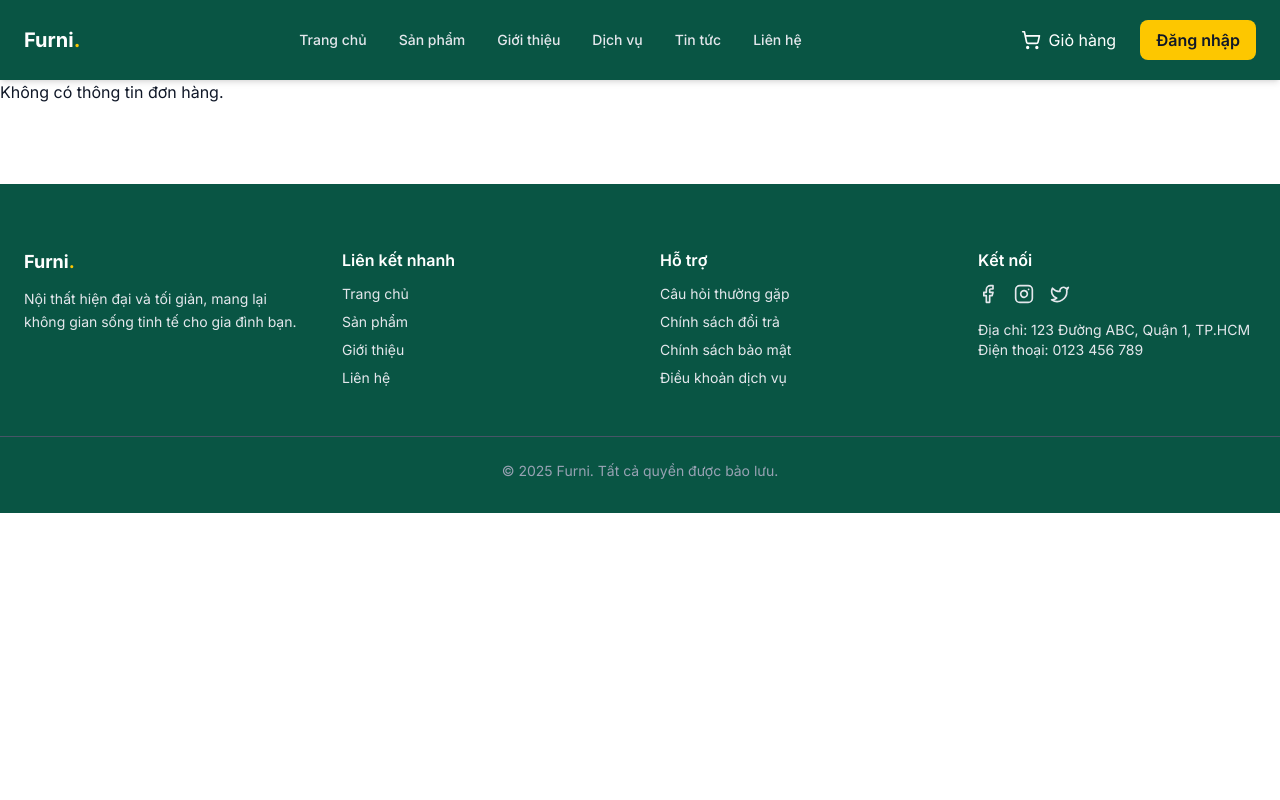
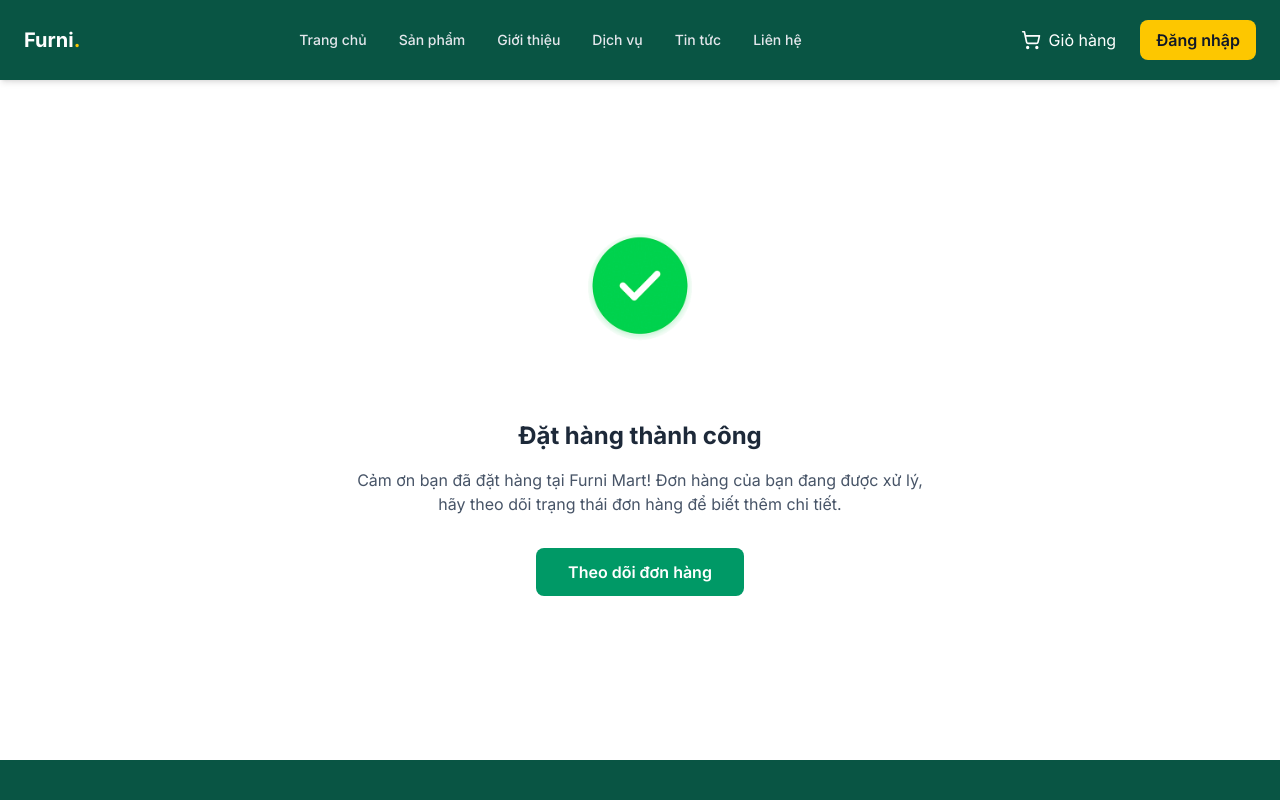
Before and after one commit to TonTon1410/furnimart-web, a React (Vite) app: page /order-confirmation in a window 1280 px wide. Shown: the top 800 px of the page. Built offline with nearby package versions, Linux system fonts and the light colour scheme.

Commit message:
order confirm page

```diff
--- a/src/pages/OrderConfirmationPage.tsx
+++ b/src/pages/OrderConfirmationPage.tsx
@@ -1,19 +1,32 @@
 import React from "react";
-import { useLocation, useNavigate } from "react-router-dom";
+import { useNavigate } from "react-router-dom";
+import orderConfirmGif from "@/assets/order-confirm-gif-maker.gif";
 
 const OrderConfirmationPage: React.FC = () => {
-  const location = useLocation();
   const navigate = useNavigate();
-  const order = location.state?.order;
-
-  if (!order) return <p>Không có thông tin đơn hàng.</p>;
 
   return (
-    <div className="order-confirmation">
-      <h2>Đặt hàng thành công!</h2>
-      <p>Cảm ơn bạn đã mua hàng.</p>
-      <p>Mã đơn hàng: <strong>{order.id}</strong></p>
-      <button onClick={() => navigate("/orders")}>Theo dõi đơn hàng</button>
+    <div className="flex flex-col items-center justify-center min-h-[75vh] px-6 text-center">
+      <img
+        src={orderConfirmGif}
+        alt="Order confirmed"
+        className="w-84 h-64 mb-0"
+      />
+
+      <h2 className="text-2xl font-bold text-gray-800 mb-4">
+        Đặt hàng thành công
+      </h2>
+
+      <p className="text-gray-600 mb-8 max-w-xl">
+        Cảm ơn bạn đã đặt hàng tại Furni Mart! Đơn hàng của bạn đang được xử lý, hãy theo dõi trạng thái đơn hàng để biết thêm chi tiết.
+      </p>
+
+      <button
+        onClick={() => navigate("/orders")}
+        className="bg-emerald-600 hover:bg-emerald-700 text-white font-semibold py-3 px-8 rounded-lg transition duration-200"
+      >
+        Theo dõi đơn hàng
+      </button>
     </div>
   );
 };
```
Also changed, not shown: src/assets/order-confirm-gif-maker.gif (added).
